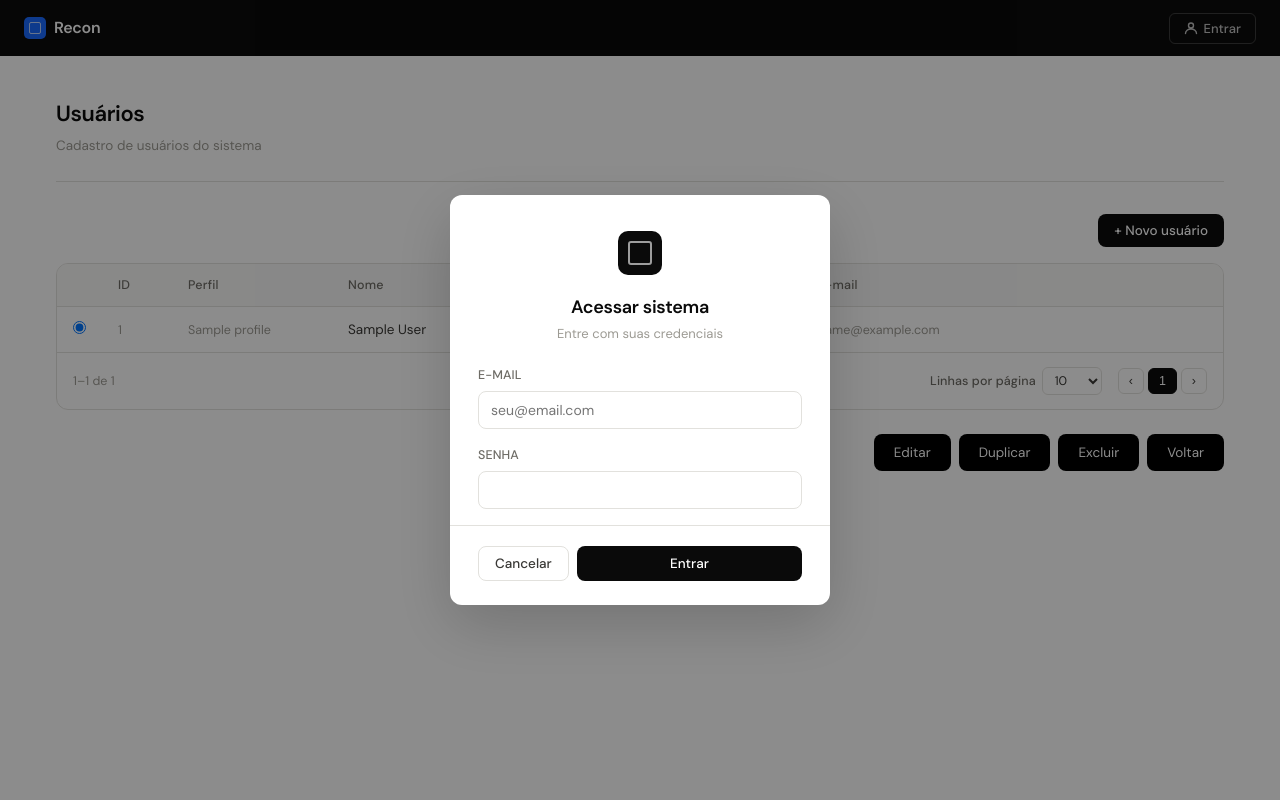
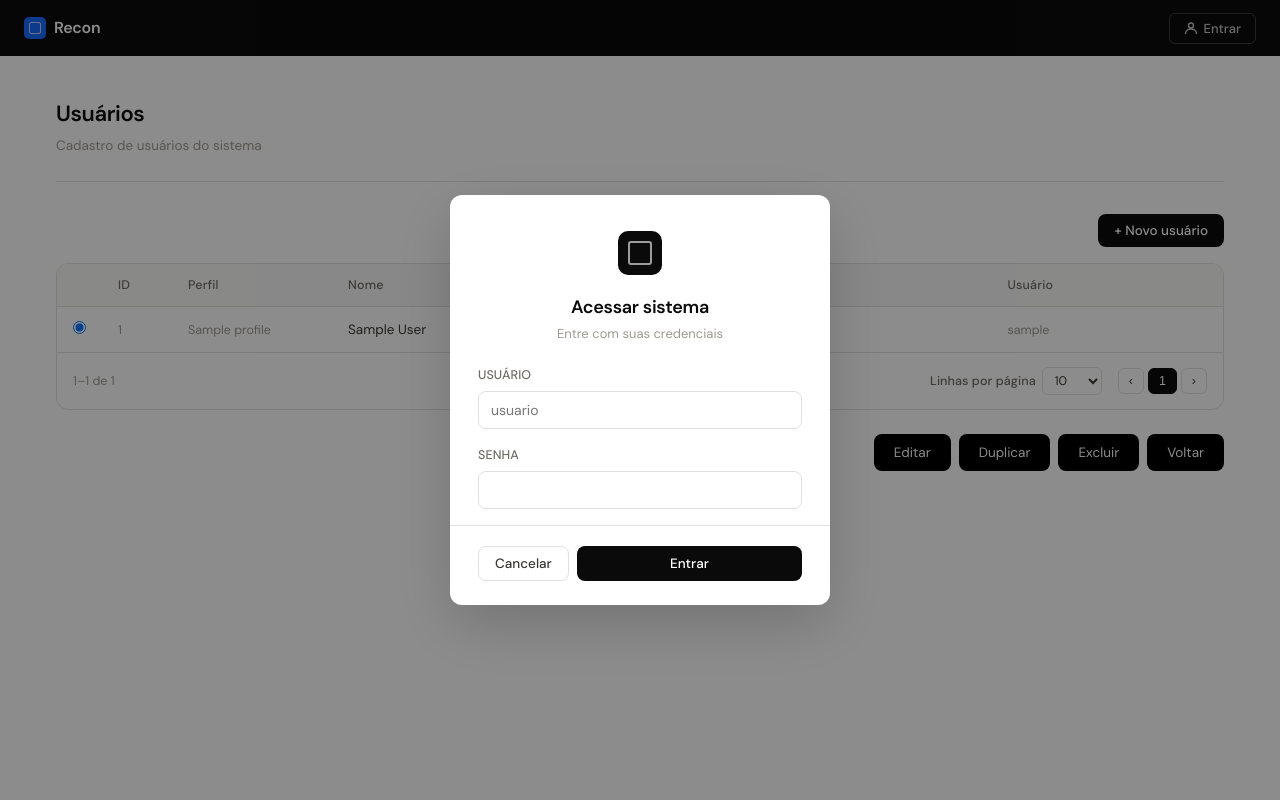
Before and after one commit to david-lancioni/recon, a Flask app: page /user in a window 1280 px wide, after a click on "Entrar". Run offline with Flask 3, Linux system fonts and the light colour scheme; tables that the repository leaves empty hold one stand-in row (values such as "Sample post"); parts of the project's set-up code (start-up, migrations or seed data) failed here and were passed over.

Commit message:
Rename column

```diff
--- a/etc/ddl.sql
+++ b/etc/ddl.sql
@@ -39,10 +39,10 @@ CREATE TABLE IF NOT EXISTS `tb_user` (
   `id` INT NOT NULL,
   `id_profile` INT NOT NULL,
   `name` VARCHAR(50) NOT NULL,
-  `email` VARCHAR(50) NOT NULL,
+  `username` VARCHAR(50) NOT NULL,
   `password` VARCHAR(50) NOT NULL,
   PRIMARY KEY (`id`),
-  UNIQUE INDEX `uk_user_email` (`email` ASC) VISIBLE,
+  UNIQUE INDEX `uk_user_username` (`username` ASC) VISIBLE,
   INDEX `fk_user_profile_idx` (`id_profile` ASC) VISIBLE,
   CONSTRAINT `fk_user_profile`
     FOREIGN KEY (`id_profile`)
--- a/etc/dml.sql
+++ b/etc/dml.sql
@@ -32,8 +32,8 @@ INSERT INTO `tb_profile` (`id`, `name`) VALUES (2, 'Usuário');
 -- -----------------------------------------------------
 -- Data for table `tb_user`
 -- -----------------------------------------------------
-INSERT INTO `tb_user` (`id`, `id_profile`, `name`, `email`, `password`) VALUES (1, 1, 'Administrador', 'admin', 'admin');
-INSERT INTO `tb_user` (`id`, `id_profile`, `name`, `email`, `password`) VALUES (2, 2, 'David Lancioni', 'david@lancioni', '12345');
+INSERT INTO `tb_user` (`id`, `id_profile`, `name`, `username`, `password`) VALUES (1, 1, 'Administrador', 'admin', 'admin');
+INSERT INTO `tb_user` (`id`, `id_profile`, `name`, `username`, `password`) VALUES (2, 2, 'Demo', 'demo', 'demo');
 
 
 -- -----------------------------------------------------
@@ -170,6 +170,11 @@ INSERT INTO `tb_profile_transaction` (`id`, `id_profile`, `id_transaction`) VALU
 INSERT INTO `tb_profile_transaction` (`id`, `id_profile`, `id_transaction`) VALUES (14, 1, 14);
 INSERT INTO `tb_profile_transaction` (`id`, `id_profile`, `id_transaction`) VALUES (15, 1, 15);
 INSERT INTO `tb_profile_transaction` (`id`, `id_profile`, `id_transaction`) VALUES (16, 1, 16);
+INSERT INTO `tb_profile_transaction` (`id`, `id_profile`, `id_transaction`) VALUES (17, 2, 12);
+INSERT INTO `tb_profile_transaction` (`id`, `id_profile`, `id_transaction`) VALUES (18, 2, 11);
+INSERT INTO `tb_profile_transaction` (`id`, `id_profile`, `id_transaction`) VALUES (19, 2, 13);
+INSERT INTO `tb_profile_transaction` (`id`, `id_profile`, `id_transaction`) VALUES (20, 2, 14);
+INSERT INTO `tb_profile_transaction` (`id`, `id_profile`, `id_transaction`) VALUES (21, 2, 15);
 
 COMMIT;
 SET SQL_SAFE_UPDATES = 1;
--- a/src/web/models.py
+++ b/src/web/models.py
@@ -91,11 +91,11 @@ class User(db.Model):
     id = db.Column(db.Integer, primary_key=True)
     id_profile = db.Column(db.Integer, db.ForeignKey('tb_profile.id'), nullable=False)
     name = db.Column(db.String(255), nullable=False)
-    email = db.Column(db.String(255), unique=True, nullable=False)
+    username = db.Column(db.String(255), unique=True, nullable=False)
     password = db.Column(db.String(50), nullable=False)
 
     def to_dict(self):
-        return {'id': self.id, 'id_profile': self.id_profile, 'name': self.name, 'email': self.email}
+        return {'id': self.id, 'id_profile': self.id_profile, 'name': self.name, 'username': self.username}
 
 
 class Side(db.Model):
--- a/static/js/main.js
+++ b/static/js/main.js
@@ -221,7 +221,7 @@ function openDelete(section, id) {
   let displayName;
   if (section === 'users') {
     const u = usersCache.find(u => u.id === id);
-    displayName = `"${u.name} (${u.email})"`;
+    displayName = `"${u.name} (${u.username})"`;
   } else if (section === 'recon') {
     const r = reconCache.find(r => r.id === id);
     displayName = `"${r.name}"`;
@@ -318,7 +318,7 @@ function openDuplicate(section, id) {
   let displayName;
   if (section === 'users') {
     const u = usersCache.find(u => u.id === id);
-    displayName = `"${u.name} (${u.email})"`;
+    displayName = `"${u.name} (${u.username})"`;
   } else if (section === 'recon') {
     const r = reconCache.find(r => r.id === id);
     displayName = `"${r.name}"`;
@@ -602,7 +602,7 @@ function clearRuleErrors() {
 // ── USERS ──
 let usersCache = [];
 let usersOptions = { profiles: [] };
-const usersState = { pageNum: 1, colName: '', colEmail: '', colProfile: '', selectedId: null };
+const usersState = { pageNum: 1, colName: '', colUsername: '', colProfile: '', selectedId: null };
 
 function selectUserRow(id) {
   usersState.selectedId = id;
@@ -655,26 +655,26 @@ async function duplicateUser(id) {
 
 function populateUserFilters() {
   const selName = document.getElementById('filter-col-name');
-  const selEmail = document.getElementById('filter-col-email');
+  const selUsername = document.getElementById('filter-col-username');
   const selProfile = document.getElementById('filter-col-profile');
-  if (!selName || !selEmail || !selProfile) return;
+  if (!selName || !selUsername || !selProfile) return;
 
   const names = [...new Set(usersCache.map(u => u.name))].sort((a, b) => a.localeCompare(b));
-  const emails = [...new Set(usersCache.map(u => u.email))].sort((a, b) => a.localeCompare(b));
+  const usernames = [...new Set(usersCache.map(u => u.username))].sort((a, b) => a.localeCompare(b));
   const profiles = [...new Set(usersCache.map(u => u.profile_name || ''))].filter(Boolean).sort((a, b) => a.localeCompare(b));
 
   selName.innerHTML = '<option value="">Todos</option>' +
     names.map(n => `<option value="${esc(n)}">${esc(n)}</option>`).join('');
-  selEmail.innerHTML = '<option value="">Todos</option>' +
-    emails.map(e => `<option value="${esc(e)}">${esc(e)}</option>`).join('');
+  selUsername.innerHTML = '<option value="">Todos</option>' +
+    usernames.map(u => `<option value="${esc(u)}">${esc(u)}</option>`).join('');
   selProfile.innerHTML = '<option value="">Todos</option>' +
     profiles.map(p => `<option value="${esc(p)}">${esc(p)}</option>`).join('');
 
   selName.value = usersState.colName;
-  selEmail.value = usersState.colEmail;
+  selUsername.value = usersState.colUsername;
   selProfile.value = usersState.colProfile;
   usersState.colName = selName.value;
-  usersState.colEmail = selEmail.value;
+  usersState.colUsername = selUsername.value;
   usersState.colProfile = selProfile.value;
 }
 
@@ -690,7 +690,7 @@ function toggleUserFilters() {
 
 function filterUsersByColumn() {
   usersState.colName = document.getElementById('filter-col-name').value;
-  usersState.colEmail = document.getElementById('filter-col-email').value;
+  usersState.colUsername = document.getElementById('filter-col-username').value;
   usersState.colProfile = document.getElementById('filter-col-profile').value;
   usersState.pageNum = 1;
   renderUsers();
@@ -699,7 +699,7 @@ function filterUsersByColumn() {
 function getUsersFiltered() {
   return usersCache.filter(u =>
     (!usersState.colName || u.name === usersState.colName) &&
-    (!usersState.colEmail || u.email === usersState.colEmail) &&
+    (!usersState.colUsername || u.username === usersState.colUsername) &&
     (!usersState.colProfile || u.profile_name === usersState.colProfile)
   );
 }
@@ -737,7 +737,7 @@ function renderUsers() {
       <td style="color:var(--gray-400);font-size:12.5px">${u.id}</td>
       <td style="color:var(--gray-400);font-size:12.5px">${esc(u.profile_name || '-')}</td>
       <td>${esc(u.name)}</td>
-      <td style="color:var(--gray-400);font-size:12.5px">${esc(u.email)}</td>
+      <td style="color:var(--gray-400);font-size:12.5px">${esc(u.username)}</td>
     </tr>
   `).join('');
 
@@ -798,14 +798,14 @@ function openUserForm(id) {
     idGroup.style.display = '';
     document.getElementById('userFormId').value = u.id;
     document.getElementById('userFormName').value = u.name;
-    document.getElementById('userFormEmail').value = u.email;
+    document.getElementById('userFormUsername').value = u.username;
     document.getElementById('userFormPassword').value = '';
     document.getElementById('userFormProfile').value = u.id_profile || '';
     document.getElementById('userPasswordLabel').textContent = 'Nova senha (deixe em branco para manter)';
   } else {
     idGroup.style.display = 'none';
     document.getElementById('userFormName').value = '';
-    document.getElementById('userFormEmail').value = '';
+    document.getElementById('userFormUsername').value = '';
     document.getElementById('userFormPassword').value = '';
     document.getElementById('userFormProfile').value = '';
     document.getElementById('userPasswordLabel').textContent = 'Senha';
@@ -816,19 +816,19 @@ function openUserForm(id) {
 
 async function saveUser() {
   const name = document.getElementById('userFormName').value.trim();
-  const email = document.getElementById('userFormEmail').value.trim();
+  const username = document.getElementById('userFormUsername').value.trim();
   const password = document.getElementById('userFormPassword').value;
   const id_profile = document.getElementById('userFormProfile').value || null;
 
   clearUserErrors();
   let valid = true;
   if (!name) { document.getElementById('errUserName').style.display = 'block'; valid = false; }
-  if (!email) { document.getElementById('errUserEmail').style.display = 'block'; valid = false; }
+  if (!username) { document.getElementById('errUserUsername').style.display = 'block'; valid = false; }
   if (!id_profile) { document.getElementById('errUserProfile').style.display = 'block'; valid = false; }
   if (!state.editingId && !password) { document.getElementById('errUserPassword').style.display = 'block'; valid = false; }
   if (!valid) return;
 
-  const body = { name, email, id_profile };
+  const body = { name, username, id_profile };
   if (password) body.password = password;
 
   try {
@@ -843,7 +843,7 @@ async function saveUser() {
     await loadUsers();
   } catch (err) {
     if (err.error) {
-      const el = document.getElementById(err.error.includes('Perfil') ? 'errUserProfile' : 'errUserEmail');
+      const el = document.getElementById(err.error.includes('Perfil') ? 'errUserProfile' : 'errUserUsername');
       el.textContent = err.error;
       el.style.display = 'block';
     } else {
@@ -854,9 +854,9 @@ async function saveUser() {
 
 function clearUserErrors() {
   document.getElementById('errUserName').style.display = 'none';
-  const elEmail = document.getElementById('errUserEmail');
-  elEmail.style.display = 'none';
-  elEmail.textContent = 'E-mail é obrigatório';
+  const elUsername = document.getElementById('errUserUsername');
+  elUsername.style.display = 'none';
+  elUsername.textContent = 'Usuário é obrigatório';
   document.getElementById('errUserPassword').style.display = 'none';
   document.getElementById('errUserProfile').style.display = 'none';
 }
@@ -1899,19 +1899,19 @@ async function copyExport() {
 
 // ── AUTH ──
 async function doLogin() {
-  const email = document.getElementById('loginEmail').value.trim();
+  const username = document.getElementById('loginUsername').value.trim();
   const senha = document.getElementById('loginSenha').value;
   const err = document.getElementById('loginError');
   err.style.display = 'none';
 
-  if (!email || !senha) {
-    err.textContent = 'E-mail e senha são obrigatórios';
+  if (!username || !senha) {
+    err.textContent = 'Usuário e senha são obrigatórios';
     err.style.display = 'flex';
     return;
   }
 
   try {
-    const user = await apiFetch('POST', '/api/auth/login', { email, password: senha });
+    const user = await apiFetch('POST', '/api/auth/login', { username, password: senha });
     applyLogin(user);
     window.location.href = '/';
   } catch (e) {
--- a/templates/base.html
+++ b/templates/base.html
@@ -50,8 +50,8 @@
       </div>
       <div class="alert alert-danger" id="loginError" style="display:none;text-align:center"></div>
       <div class="form-group">
-        <label>E-mail</label>
-        <input type="email" id="loginEmail" placeholder="seu@email.com">
+        <label>Usuário</label>
+        <input type="text" id="loginUsername" placeholder="usuario">
       </div>
       <div class="form-group">
         <label>Senha</label>
--- a/templates/user.html
+++ b/templates/user.html
@@ -23,7 +23,7 @@
           <th style="width:70px">ID</th>
           <th style="width:160px">Perfil</th>
           <th>Nome</th>
-          <th>E-mail</th>
+          <th>Usuário</th>
         </tr>
         <tr class="filter-row" id="filter-row-users" style="display:none">
           <th></th>
@@ -39,7 +39,7 @@
             </select>
           </th>
           <th>
-            <select id="filter-col-email" class="filter-select" onchange="filterUsersByColumn()">
+            <select id="filter-col-username" class="filter-select" onchange="filterUsersByColumn()">
               <option value="">Todos</option>
             </select>
           </th>
@@ -104,9 +104,9 @@
         <div class="form-error" id="errUserName">Nome é obrigatório</div>
       </div>
       <div class="form-group">
-        <label>E-mail</label>
-        <input type="email" id="userFormEmail" placeholder="email@exemplo.com">
-        <div class="form-error" id="errUserEmail">E-mail é obrigatório</div>
+        <label>Usuário</label>
+        <input type="text" id="userFormUsername" placeholder="Nome de usuário">
+        <div class="form-error" id="errUserUsername">Usuário é obrigatório</div>
       </div>
       <div class="form-group">
         <label id="userPasswordLabel">Senha</label>
```
Also changed, not shown: src/web/auth.py (+11 -11 lines), src/web/user.py (+24 -17 lines).
